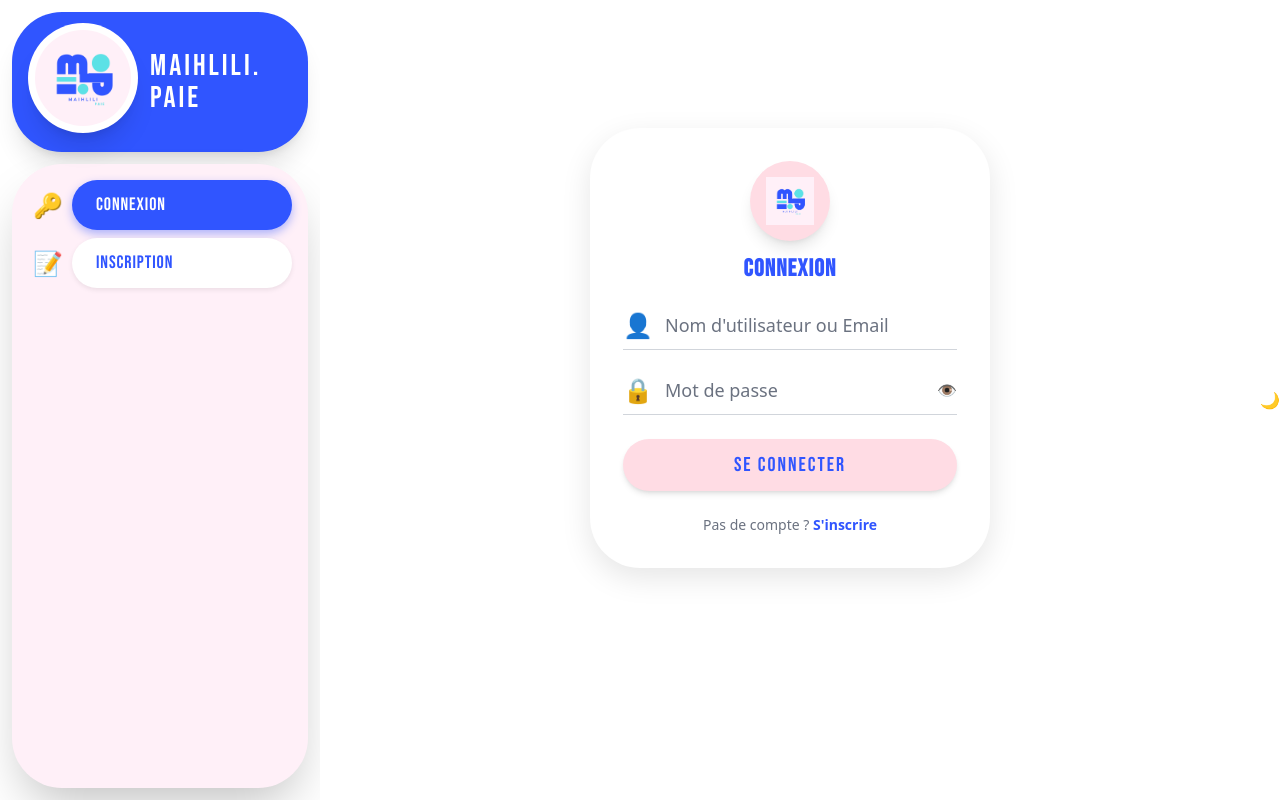
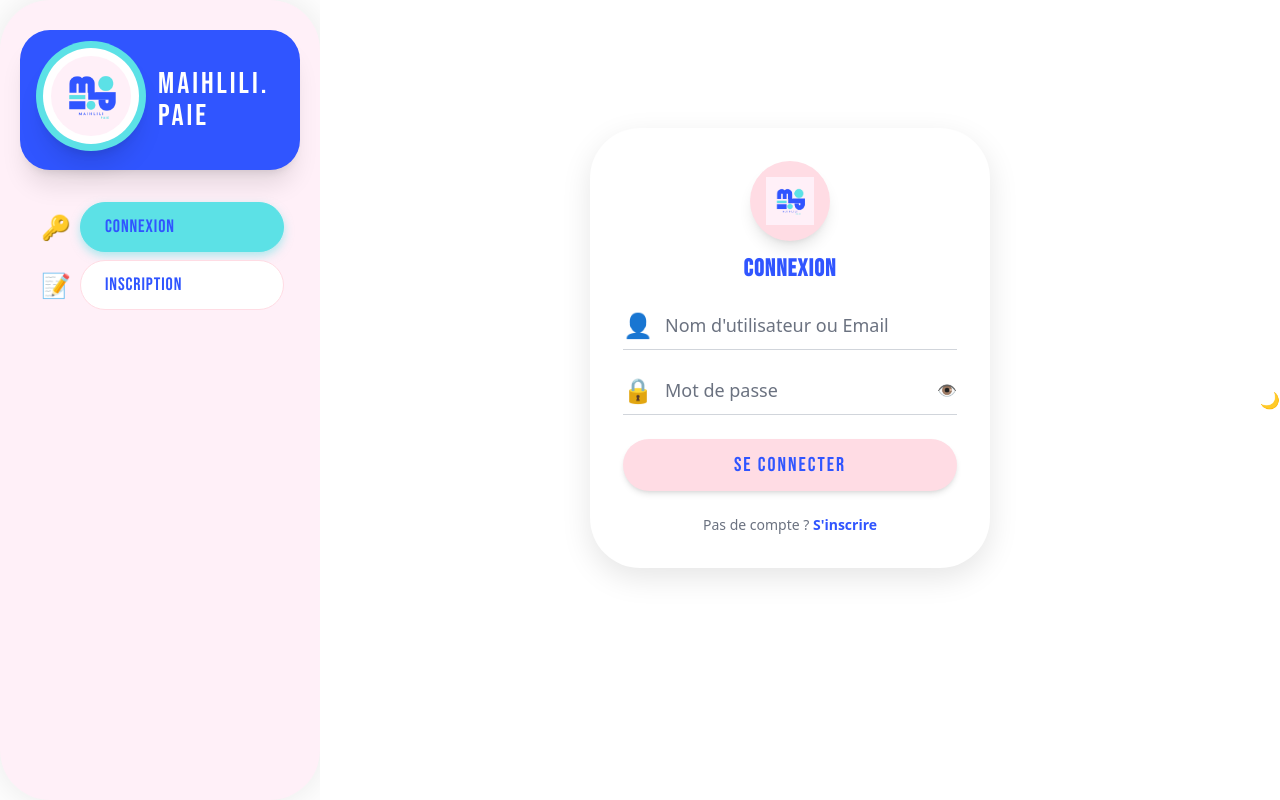
Before and after one commit to filet0fish09/Maihlili.Paie, a Flask app: a page that uses templates/base.html in a window 1280 px wide. Run offline with Flask 3, Linux system fonts and the light colour scheme; some libraries are stand-ins or nearby versions.

Commit message:
Update base.html

```diff
--- a/templates/base.html
+++ b/templates/base.html
@@ -15,7 +15,6 @@
         display: flex;
         align-items: center;
         justify-content: center;
-        /* Les icônes par défaut prennent la couleur du label */
         color: inherit;
     }
 
@@ -31,7 +30,7 @@
     }
 
     /* ************************************************************ */
-    /* STYLES DES LABELS (PAS DE LIQUID GLASS)                     */
+    /* NOUVEAUX STYLES MINIMALISTES ET BOLD (NON-FIGMA)             */
     /* ************************************************************ */
 
     /* Style par défaut du label (Fond blanc, texte bleu vif) */
@@ -47,32 +46,38 @@
         color: #3055ff; /* Texte BLEU VIF */
         font-weight: 500;
         text-align: left;
-        box-shadow: 0 2px 5px rgba(0, 0, 0, 0.08); /* Ombre très légère */
+        box-shadow: none; /* Minimalist: Pas d'ombre portée */
+        border: 1px solid #FFDCE4; /* Bordure Rose claire */
         transition: all 0.2s ease;
     }
 
-    /* Style de l'élément sélectionné (Bleu Maihlili) */
+    /* Style de l'élément sélectionné (CYAN Maihlili) */
     .minimal-selected .minimal-label {
-        background-color: #3055ff !important; /* Bleu VIF */
-        color: white !important; /* Texte BLANC */
-        box-shadow: 0 4px 10px rgba(48, 85, 255, 0.4); /* Ombre de couleur */
+        background-color: #5ce1e6 !important; /* CYAN Maihlili (Mise en avant de la 3ème couleur) */
+        color: #3055ff !important; /* Texte BLEU VIF sur Cyan (Forte visibilité) */
+        box-shadow: 0 4px 10px rgba(92, 225, 230, 0.5); /* Ombre de couleur Cyan */
+        border: 1px solid #5ce1e6 !important;
+    }
+
+    /* Style de l'icône dans l'élément sélectionné */
+    .minimal-selected .emoji-container {
+        color: #3055ff !important;
     }
 
     /* ************************************************************ */
-    /* Bouton Déconnexion ROSE (Selon Figma)                        */
+    /* Bouton Déconnexion BLEU VIF (Utilisation de la couleur primaire) */
     /* ************************************************************ */
     .logout-button {
-      background-color: #ffc9e2; /* Rose du Figma */
-      color: #3055ff; /* Texte BLEU VIF */
-      box-shadow: 0 4px 10px rgba(255, 201, 226, 0.5);
+      background-color: #3055ff; /* BLEU VIF */
+      color: white;
+      box-shadow: 0 4px 10px rgba(48, 85, 255, 0.4);
     }
     .logout-button:hover {
-      background-color: #ffb8d6;
-      color: #1e3fcc;
+      background-color: #2a4ce5;
     }
-    /* Icône de déconnexion */
+    /* Icône de déconnexion en CYAN pour l'accentuation */
     .logout-button svg {
-      color: #3055ff;
+      color: #5ce1e6;
     }
 
   </style>
@@ -82,14 +87,14 @@
         extend: {
           colors: {
             'maihlili-figma-blue': {
-                DEFAULT: '#3055ff',
+                DEFAULT: '#3055ff', // Bleu Vif
             },
             'maihlili-figma-cyan': {
-                DEFAULT: '#5ce1e6', /* Cyan de votre nouveau logo */
+                DEFAULT: '#5ce1e6', // Cyan
             },
             'maihlili-figma-rose': {
                 DEFAULT: '#FFDCE4',
-                sidebar: '#fff0f8', // Le rose très pâle pour la zone de navigation
+                sidebar: '#fff0f8', // Rose Pâle
             },
           }
         }
@@ -103,7 +108,6 @@
     :root {
       --color-bg-light: white; /* Fond de PAGE et MAIN en BLANC */
       --color-text-light: #1f2937;
-      --color-sidebar-bg-light: #fff0f8; /* ROSE pour l'intérieur du bloc de navigation */
     }
 
     body {
@@ -115,17 +119,21 @@
       background-color: var(--color-bg-light); /* Le contenu principal est BLANC */
     }
 
-    /* Le conteneur ASIDE est BLANC (pour le contour entre les blocs) */
+    /* ************************************************************ */
+    /* ASIDE en ROSE PÂLE (Couleur Dominante - Nouveau Look)         */
+    /* ************************************************************ */
     aside {
-        background: white !important;
-        box-shadow: none !important;
+        /* Sidebar en ROSE PÂLE (#fff0f8) */
+        background: #fff0f8 !important;
+        box-shadow: 0 0 40px rgba(0, 0, 0, 0.1);
         border: none !important;
         border-radius: 50px !important;
+        padding: 20px; /* Ajout d'un padding pour un look plus doux */
     }
 
-    /* Conteneur principal de la sidebar (ROSE pour la zone de navigation) */
+    /* Conteneur principal de la sidebar interne - suppression du fond rose redondant */
     .sidebar-main-content {
-      background-color: var(--color-sidebar-bg-light) !important;
+      background-color: transparent !important;
     }
 
     /* Conteneur du logo - BLEU VIF */
@@ -144,11 +152,13 @@
 </head>
 <body class="bg-white flex min-h-screen" data-theme="light">
 
-  <aside class="w-[320px] p-3 flex flex-col bg-white" style="min-height: 100vh;">
+  <aside class="w-[320px] flex flex-col" style="min-height: 100vh;">
 
-    <div class="h-[140px] rounded-[50px] bg-maihlili-figma-blue flex items-center p-4 shadow-xl logo-container">
-      <div class="w-[110px] h-[110px] rounded-full bg-white flex items-center justify-center -translate-y-1 shadow-xl">
-        <img src="{{ url_for('static', filename='images/maihlili-logo-light.png') }}" alt="Logo Maihlili clair" class="h-24 w-24 rounded-full">
+    <div class="h-[140px] rounded-[30px] bg-maihlili-figma-blue flex items-center p-4 shadow-xl logo-container mx-auto" style="width: 280px; margin-top: 10px;">
+      <div class="w-[110px] h-[110px] rounded-full bg-maihlili-figma-cyan flex items-center justify-center -translate-y-1 shadow-xl">
+        <div class="w-24 h-24 rounded-full bg-white flex items-center justify-center">
+            <img src="{{ url_for('static', filename='images/maihlili-logo-light.png') }}" alt="Logo Maihlili clair" class="h-20 w-20 rounded-full">
+        </div>
       </div>
       <div class="ml-3 flex flex-col leading-none text-white font-['Bebas_Neue'] uppercase">
         <span class="text-3xl tracking-widest -mb-1">Maihlili.</span>
@@ -156,7 +166,7 @@
       </div>
     </div>
 
-    <div class="flex-1 mt-3 p-4 rounded-[50px] bg-maihlili-figma-rose-sidebar flex flex-col justify-between shadow-2xl sidebar-main-content">
+    <div class="flex-1 mt-4 flex flex-col justify-between p-4">
 
       <nav class="space-y-2">
         {% if current_user.is_authenticated %}
@@ -200,7 +210,7 @@
 
         {% if current_user.is_authenticated %}
         <div class="user-profile flex items-center p-3 rounded-[50px] bg-white shadow-md" style="height: 65px; border: 1px solid #FFDCE4;">
-          <div class="w-10 h-10 bg-maihlili-figma-rose rounded-full flex items-center justify-center text-xl font-bold shadow-lg">
+          <div class="w-10 h-10 bg-maihlili-figma-cyan rounded-full flex items-center justify-center text-xl font-bold shadow-lg">
             <svg xmlns="http://www.w3.org/2000/svg" fill="none" viewBox="0 0 24 24" stroke-width="1.5" stroke="currentColor" class="w-6 h-6 text-maihlili-figma-blue">
               <path stroke-linecap="round" stroke-linejoin="round" d="M17.982 4.743A9.522 9.522 0 0 0 12 3.5c-4.972 0-9 4.028-9 9s4.028 9 9 9 9-4.028 9-9c0-.448-.046-.889-.138-1.32" />
               <path stroke-linecap="round" stroke-linejoin="round" d="M12 12a3 3 0 1 0 0-6 3 3 0 0 0 0 6Z" />
@@ -286,7 +296,7 @@
         const linkURL = link.getAttribute('href');
         const label = link.querySelector('.minimal-label');
 
-        // 1. Gérer la sélection (Bleu Vif)
+        // 1. Gérer la sélection (Cyan Vif)
         const isDefaultSelected = link.querySelector('.emoji-container').textContent.trim() === '📊' &&
                                   (currentPath === '/' || currentPath.endsWith('/employee-dashboard') || currentPath.endsWith('/'));
 
```
